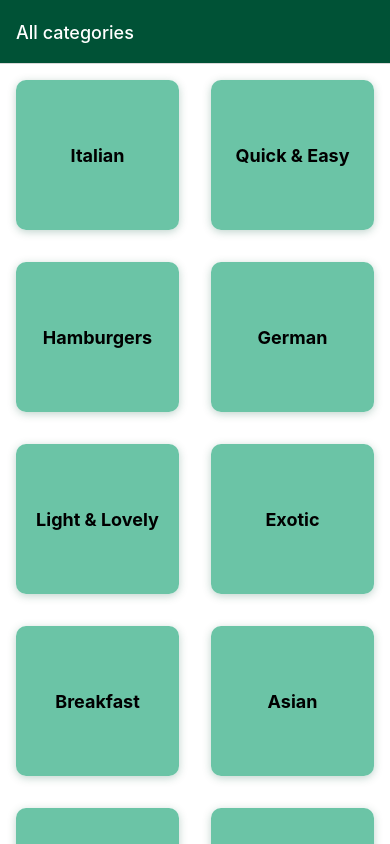
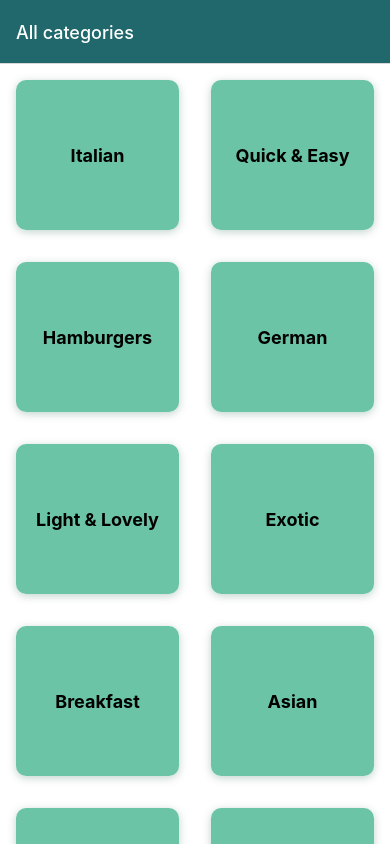
Before and after one commit to Elena-Weber/recipes, a React Native app: screen / in a window 390 px wide. Built offline with nearby package versions, Linux system fonts and the light colour scheme.

Commit message:
add drawer and fix bug

```diff
--- a/App.js
+++ b/App.js
@@ -1,12 +1,25 @@
+import 'react-native-gesture-handler';
 import { StatusBar } from 'expo-status-bar';
 import { Text, Button, StyleSheet } from "react-native";
 import { NavigationContainer } from '@react-navigation/native';
 import { createNativeStackNavigator } from '@react-navigation/native-stack'; // it's an object with 2 obligatory components: Navigator and Screen
+import { createDrawerNavigator } from '@react-navigation/drawer';
+import Animated from 'react-native-reanimated';
 import CategoriesScreen from './screens/CategoriesScreen';
 import MealsScreen from './screens/MealsScreen';
 import MealDetails from './screens/MealDetails';
 
 const Stack = createNativeStackNavigator();
+const Drawer = createDrawerNavigator();
+
+function drawerNavigator() {
+  return (
+    <Drawer.Navigator>
+      <Drawer.Screen name="first" />
+      <Drawer.Screen name="second" />
+    </Drawer.Navigator>
+  );
+};
 
 export default function App() {
   return (
@@ -16,7 +29,7 @@ export default function App() {
         <Stack.Navigator
         // applies to all screens by default
           screenOptions={{
-              headerStyle: {backgroundColor: '#005236'},
+              headerStyle: {backgroundColor: '#20686c'},
               headerTintColor: 'white',
               contentStyle: {backgroundColor: 'white'}
             }}
--- a/babel.config.js
+++ b/babel.config.js
@@ -2,5 +2,6 @@ module.exports = function(api) {
   api.cache(true);
   return {
     presets: ['babel-preset-expo'],
+    plugins: ['react-native-reanimated/plugin'],
   };
 };
--- a/package.json
+++ b/package.json
@@ -9,12 +9,15 @@
     "web": "expo start --web"
   },
   "dependencies": {
+    "@react-navigation/drawer": "^6.4.4",
     "@react-navigation/native": "^6.0.11",
     "@react-navigation/native-stack": "^6.7.0",
     "expo": "~46.0.7",
     "expo-status-bar": "~1.4.0",
     "react": "18.0.0",
-    "react-native": "0.69.4",
+    "react-native": "0.69.5",
+    "react-native-gesture-handler": "~2.5.0",
+    "react-native-reanimated": "~2.9.1",
     "react-native-safe-area-context": "4.3.1",
     "react-native-screens": "~3.15.0"
   },
```
Also changed, not shown: 2 other files (tests, documents, lock files or other folders).
